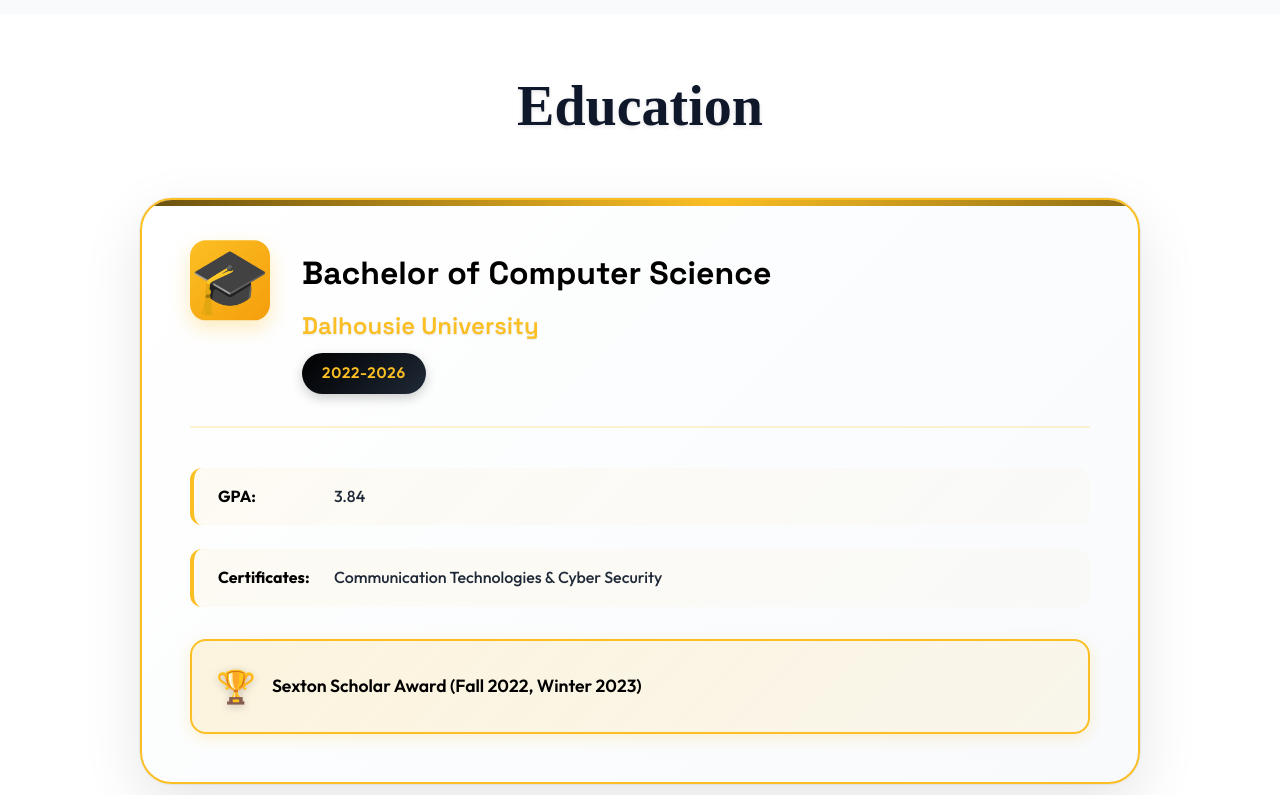
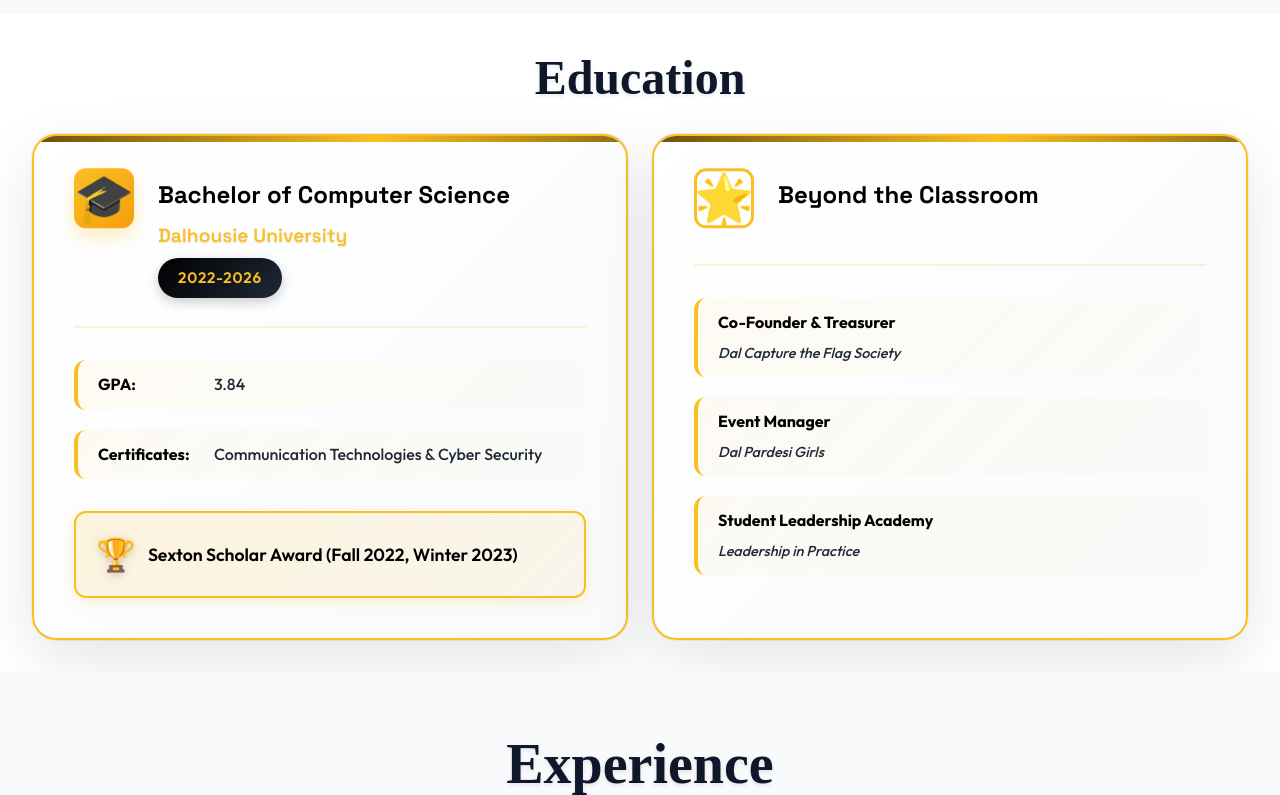
Before and after one commit to dds330/Portfolio, a plain HTML site: page index.html in a window 1280 px wide. Shown: the part 2373-3168 px from the top of the page. Drawn offline with Linux system fonts and the light colour scheme.

Commit message:
few edits

```diff
--- a/index.html
+++ b/index.html
@@ -274,6 +274,7 @@
                         <h1 class="educationTitle">Education</h1>
                     </div>
 
+                    <div class="educationCardsContainer">
                         <div class="educationCard">
                             <div class="educationHeader">
                                 <div class="educationIcon">🎓</div>
@@ -299,6 +300,31 @@
                                 <div class="awardBadge">
                                     <span class="awardIcon">🏆</span>
                                     <span class="awardText">Sexton Scholar Award (Fall 2022, Winter 2023)</span>
+                                </div>
+                            </div>
+                        </div>
+
+                        <div class="educationCard beyondClassroomCard">
+                            <div class="educationHeader">
+                                <div class="educationIcon">🌟</div>
+                                <div class="educationInfo">
+                                    <h2 class="educationDegree">Beyond the Classroom</h2>
+                                </div>
+                            </div>
+
+                            <div class="beyondClassroomItems">
+                                <div class="beyondClassroomItem">
+                                    <span class="beyondClassroomRole">Co-Founder & Treasurer</span>
+                                    <span class="beyondClassroomOrg">Dal Capture the Flag Society</span>
+                                </div>
+                                <div class="beyondClassroomItem">
+                                    <span class="beyondClassroomRole">Event Manager</span>
+                                    <span class="beyondClassroomOrg">Dal Pardesi Girls</span>
+                                </div>
+                                <div class="beyondClassroomItem">
+                                    <span class="beyondClassroomRole">Student Leadership Academy</span>
+                                    <span class="beyondClassroomOrg">Leadership in Practice</span>
+                                </div>
                             </div>
                         </div>
                     </div>
--- a/skills.css
+++ b/skills.css
@@ -297,16 +297,15 @@
    EDUCATION SECTION
    =================================== */
 .educationSectionIndex {
-    min-height: 100vh;
-    padding: 0 2rem 4rem;
-    padding-top: 2rem;
+    padding: 0 2rem 2rem;
+    padding-top: 1.5rem;
     background: #ffffff;
     position: relative;
     z-index: 1;
 }
 
 .educationContainer {
-    max-width: 1000px;
+    max-width: 1400px;
     margin: 0 auto;
 }
 
@@ -315,13 +314,13 @@
     align-items: center;
     justify-content: center;
     margin-top: 0;
-    margin-bottom: 4rem;
-    padding-top: 2rem;
+    margin-bottom: 2rem;
+    padding-top: 1rem;
     min-height: 60px;
 }
 
 .educationTitle {
-    font-size: 3.5rem;
+    font-size: 3rem;
     font-weight: 800;
     text-align: center;
     margin: 0;
@@ -332,10 +331,16 @@
     line-height: 1;
 }
 
+.educationCardsContainer {
+    display: grid;
+    grid-template-columns: repeat(2, 1fr);
+    gap: 1.5rem;
+}
+
 .educationCard {
     background: linear-gradient(135deg, #ffffff 0%, #f8fafc 100%);
-    border-radius: 2rem;
-    padding: 3rem;
+    border-radius: 1.5rem;
+    padding: 2.5rem;
     box-shadow: 0 20px 60px rgba(0, 0, 0, 0.1), 0 0 0 1px rgba(0, 0, 0, 0.05);
     position: relative;
     overflow: hidden;
@@ -363,23 +368,29 @@
 .educationHeader {
     display: flex;
     align-items: flex-start;
-    gap: 2rem;
-    margin-bottom: 2.5rem;
-    padding-bottom: 2rem;
+    gap: 1.5rem;
+    margin-bottom: 2rem;
+    padding-bottom: 1.75rem;
     border-bottom: 2px solid rgba(251, 191, 36, 0.2);
 }
 
 .educationIcon {
-    font-size: 4rem;
-    width: 80px;
-    height: 80px;
+    font-size: 3rem;
+    width: 60px;
+    height: 60px;
     display: flex;
     align-items: center;
     justify-content: center;
     background: linear-gradient(135deg, #fbbf24, #f59e0b);
-    border-radius: 1rem;
+    border-radius: 0.75rem;
     box-shadow: 0 8px 20px rgba(251, 191, 36, 0.3);
     animation: float 3s ease-in-out infinite;
+}
+
+.beyondClassroomCard .educationIcon {
+    background: transparent;
+    border: 3px solid #fbbf24;
+    box-shadow: 0 0 0 0 rgba(251, 191, 36, 0.3);
 }
 
 @keyframes float {
@@ -396,18 +407,18 @@
 }
 
 .educationDegree {
-    font-size: 2rem;
+    font-size: 1.5rem;
     font-weight: 700;
     color: #000000;
-    margin: 0 0 0.5rem 0;
+    margin: 0 0 0.4rem 0;
     font-family: 'Space Grotesk', 'Outfit', sans-serif;
 }
 
 .educationUniversity {
-    font-size: 1.5rem;
+    font-size: 1.2rem;
     font-weight: 600;
     color: #fbbf24;
-    margin: 0 0 0.5rem 0;
+    margin: 0 0 0.4rem 0;
     font-family: 'Space Grotesk', 'Outfit', sans-serif;
     text-shadow: 0 1px 2px rgba(0, 0, 0, 0.1);
 }
@@ -427,7 +438,7 @@
 .educationDetails {
     display: flex;
     flex-direction: column;
-    gap: 1.5rem;
+    gap: 1.25rem;
     margin-bottom: 2rem;
 }
 
@@ -435,7 +446,7 @@
     display: flex;
     align-items: baseline;
     gap: 1rem;
-    padding: 1rem 1.5rem;
+    padding: 0.75rem 1.25rem;
     background: linear-gradient(135deg, rgba(251, 191, 36, 0.05), rgba(251, 191, 36, 0.02));
     border-left: 4px solid #fbbf24;
     border-radius: 0.75rem;
@@ -462,17 +473,17 @@
 }
 
 .educationAwards {
-    margin-top: 2rem;
+    margin-top: 1rem;
 }
 
 .awardBadge {
     display: flex;
     align-items: center;
-    gap: 1rem;
-    padding: 1.25rem 1.5rem;
+    gap: 0.75rem;
+    padding: 1rem 1.25rem;
     background: linear-gradient(135deg, rgba(251, 191, 36, 0.15), rgba(251, 191, 36, 0.08));
     border: 2px solid #fbbf24;
-    border-radius: 1rem;
+    border-radius: 0.75rem;
     box-shadow: 0 4px 15px rgba(251, 191, 36, 0.2);
     transition: all 0.3s ease;
 }
@@ -495,10 +506,50 @@
     flex: 1;
 }
 
+.beyondClassroomItems {
+    display: flex;
+    flex-direction: column;
+    gap: 1.25rem;
+}
+
+.beyondClassroomItem {
+    display: flex;
+    flex-direction: column;
+    gap: 0.4rem;
+    padding: 0.75rem 1.25rem;
+    background: linear-gradient(135deg, rgba(251, 191, 36, 0.05), rgba(251, 191, 36, 0.02));
+    border-left: 4px solid #fbbf24;
+    border-radius: 0.75rem;
+    transition: all 0.3s ease;
+}
+
+.beyondClassroomItem:hover {
+    background: linear-gradient(135deg, rgba(251, 191, 36, 0.1), rgba(251, 191, 36, 0.05));
+    transform: translateX(5px);
+}
+
+.beyondClassroomRole {
+    font-weight: 700;
+    color: #000000;
+    font-size: 1rem;
+}
+
+.beyondClassroomOrg {
+    color: #1f2937;
+    font-weight: 500;
+    font-size: 0.9rem;
+    font-style: italic;
+}
+
 /* Responsive Design for Education */
 @media (max-width: 768px) {
     .educationTitle {
         font-size: 2.5rem;
+    }
+
+    .educationCardsContainer {
+        grid-template-columns: 1fr;
+        gap: 2rem;
     }
 
     .educationCard {
```
Lines whose indentation alone changed are shown as unchanged.
